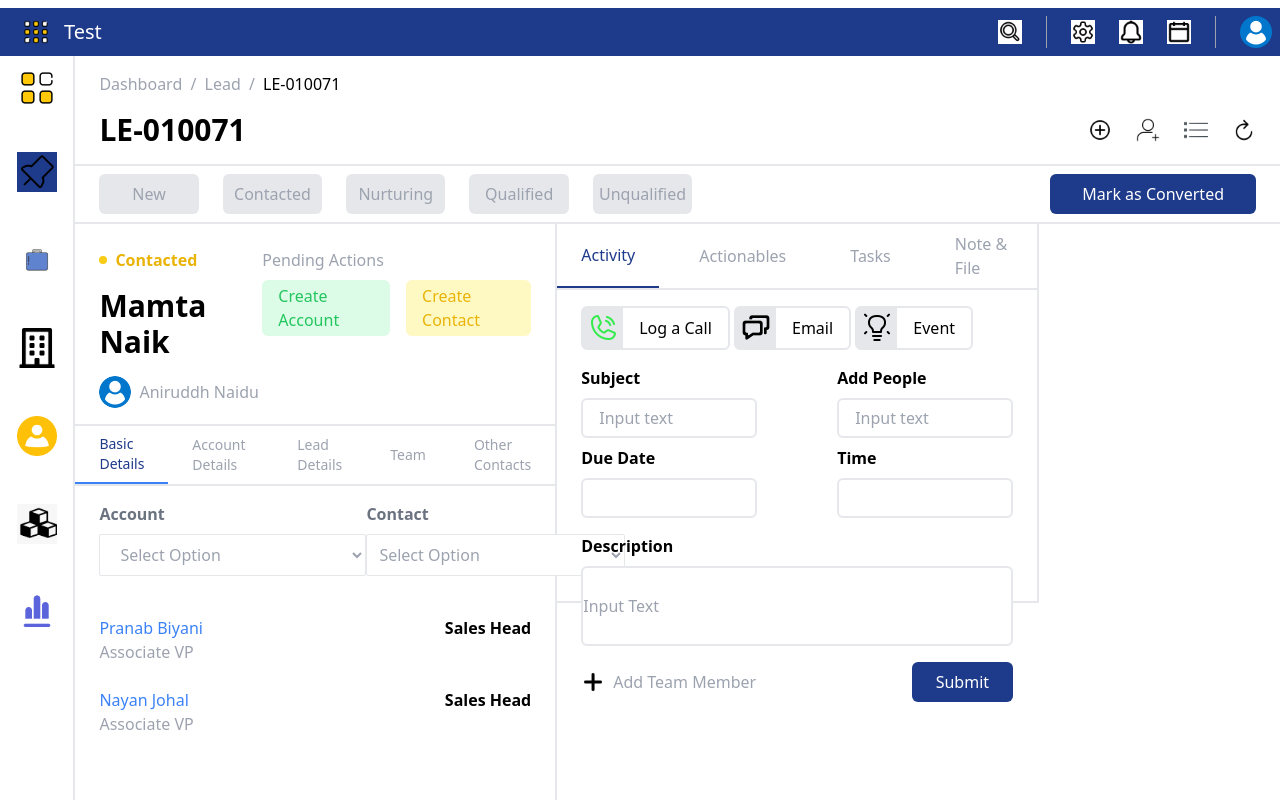
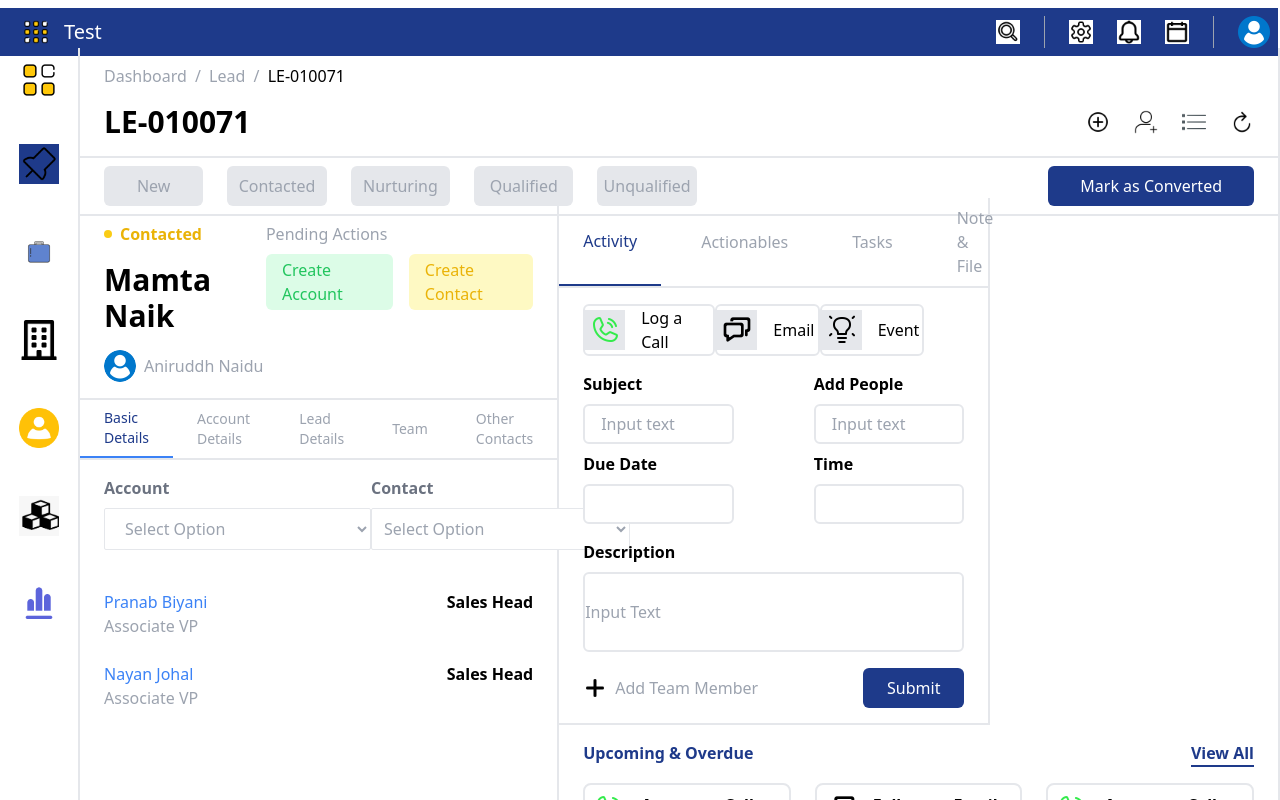
Before and after one commit to tanishq0421/Dashboard_assignment, a React (Vite) app: page / in a window 1280 px wide. Built offline with nearby package versions, Linux system fonts and the light colour scheme.

Commit message:
cards completed

```diff
--- a/src/components/activity.jsx
+++ b/src/components/activity.jsx
@@ -23,7 +23,7 @@ export const Activity = () => {
         },
     ];
     return (
-        <div className="w-full md:w-2/5 border-r-2 h-3/5 border-b-2">
+        <div className="w-full border-r-2 h-full border-b-2">
             <div className="flex flex-wrap md:flex-nowrap space-x-4 border-b-2 justify-start">
                 {tabs.map((tab, index) => {
                     const isSelected = selectedTab === tab;
@@ -101,7 +101,7 @@ export const Activity = () => {
                 <div className="text-black-500 text-md font-semibold mb-2">Description</div>
                 <input type="text" placeholder="Input Text" className="text-gray-400 border-gray border-2 rounded-md w-full h-20"/>
             </div>
-            <div className="flex flex-grow items-center justify-between mx-6 my-2">
+            <div className="flex flex-grow items-center justify-between mx-6 my-4">
                 <div className="flex flex-grow items-center space-x-2">
                     <img src={plusIcon} alt="plusIcon" className="h-6 w-6"/>
                     <div className="text-gray-400 text-md">Add Team Member</div>
--- /dev/null
+++ b/src/components/card.jsx
@@ -0,0 +1,33 @@
+import PropTypes from "prop-types";
+
+export const Card = ({ icon, eventName, startDate, startTime, endDate, endTime }) => {
+  return (
+    <div className="h-full w-full border-gray border-2 rounded-lg">
+      <div className="flex flex-grow space-x-4 border-gray border-b-2 px-2 py-2">
+        <img src={icon} alt="icon" className="h-8 w-8" />
+        <div className="text-black text-md font-semibold">{eventName}</div>
+      </div>
+      <div className="px-2 py-2 flex flex-grow justify-between">
+        <div className="space-y-2 pl-4">
+          <div className="text-black text-md font-semibold">Start</div>
+          <div className="text-gray-400 text-sm">{startDate}</div>
+          <div className="text-gray-400 text-sm">{startTime}</div>
+        </div>
+        <div className="space-y-2 pr-4">
+          <div className="text-black text-md font-semibold">End</div>
+          <div className="text-gray-400 text-sm">{endDate}</div>
+          <div className="text-gray-400 text-sm">{endTime}</div>
+        </div>
+      </div>
+    </div>
+  );
+};
+
+Card.propTypes = {
+  icon: PropTypes.string.isRequired, // The icon prop must be a string (URL to the image)
+  eventName: PropTypes.string.isRequired, // The eventName prop must be a string
+  startDate: PropTypes.string.isRequired, // The startDate prop must be a string
+  startTime: PropTypes.string.isRequired, // The startTime prop must be a string
+  endDate: PropTypes.string.isRequired, // The endDate prop must be a string
+  endTime: PropTypes.string.isRequired, // The endTime prop must be a string
+};
--- a/src/components/details.jsx
+++ b/src/components/details.jsx
@@ -25,7 +25,7 @@ export const Details = () => {
 
   const [selectedTab, setSelectedTab] = useState(tabs[0]);
   return (
-    <div className="w-2/5 h-full border-r-2">
+    <div className="w-full h-full border-r-2">
       <div className="flex px-6 pt-2 pb-4 justify-between border-b-2">
         <div className="flex flex-col space-y-4">
           <div className="flex items-center mt-4">
--- /dev/null
+++ b/src/components/events.jsx
@@ -0,0 +1,33 @@
+import { Card } from "./card";
+import { CardData } from "../utils/cardData";
+
+export const Event = () => {
+  return (
+    <div className="w-full px-6 py-4">
+      <div className="flex flex-grow justify-between">
+        <div className="text-blue-900 font-semibold text-md">
+          Upcoming & Overdue
+        </div>
+        <div className="text-blue-900 font-semibold text-md cursor-pointer border-blue-900 border-b-2">
+          View All
+        </div>
+      </div>
+      <div className="flex flex-grow space-x-6 justify-between w-full">
+        {CardData.map((card, index) => {
+          return (
+            <div key={index} className="my-4 w-3/5">
+              {" "}
+              <Card eventName={card.eventName}
+                    icon={card.icon}
+                    startDate={card.startDate}
+                    endDate={card.endDate}
+                    startTime={card.startTime}
+                    endTime={card.endTime}
+             />
+            </div>
+          );
+        })}
+      </div>
+    </div>
+  );
+};
--- /dev/null
+++ b/src/components/stageHistory.jsx
@@ -0,0 +1,5 @@
+export const StageHistory = () => {
+    return(
+        <div></div>
+    )
+}
--- a/src/components/tabs.jsx
+++ b/src/components/tabs.jsx
@@ -5,7 +5,7 @@ export const Tabs = () => {
     const [selectedTab, setSelectedTab] = useState(tabs[0]);
 
     return(
-        <div className="flex w-full justify-between px-6 py-2 border-b-2">
+        <div className="flex w-full px-6 py-2 border-b-2">
             <div className="flex w-full justify-between">
                 <div className="flex space-x-6">
                     {tabs.map((tab, index) => {
--- a/src/pages/home.jsx
+++ b/src/pages/home.jsx
@@ -3,22 +3,57 @@ import { Header } from "../components/header";
 import { Sidebar } from "../components/sidebar";
 import { Tabs } from "../components/tabs";
 import { Title } from "../components/title";
-import { Activity } from "../components/activity"
+import { Activity } from "../components/activity";
+import { Event } from "../components/events";
+import { StageHistory } from "../components/stageHistory";
 
 export const Home = () => {
   return (
-    <div className="h-screen overflow-hidden">
-      <div>
+    <div className="h-screen overflow-hidden flex flex-col">
+      {/* Header Section */}
+      <div className="h-[6%] w-[99.85%]">
         <Header />
       </div>
-      <div className="flex h-full">
-        <Sidebar />
-        <div className="w-full flex flex-col">
-          <Title />
-          <Tabs />
-          <div className="flex flex-grow">
-            <Details />
-            <Activity />
+
+      {/* Main Content */}
+      <div className="flex flex-grow h-[94%]">
+        {/* Sidebar */}
+        <div className="h-full">
+          <Sidebar />
+        </div>
+
+        {/* Content Section */}
+        <div className="w-[95.5%] h-full flex flex-col border-gray border-r-2">
+          {/* Title and Tabs */}
+          <div className="h-[20%]">
+            <Title />
+            <Tabs />
+          </div>
+
+          {/* Details and Additional Information */}
+          <div className="flex flex-grow h-full w-full">
+            {/* Details Section */}
+            <div className="w-[40%] h-full">
+              <Details />
+            </div>
+
+            {/* Activity, Stage History, and Events */}
+            <div className="w-[60%] h-full flex flex-col">
+              {/* Activity and Stage History */}
+              <div className="flex h-[70%]">
+                <div className="w-[60%] h-full">
+                  <Activity />
+                </div>
+                <div className="w-[40%] h-full">
+                  <StageHistory />
+                </div>
+              </div>
+
+              {/* Events Section */}
+              <div className="h-[30%] w-full">
+                <Event />
+              </div>
+            </div>
           </div>
         </div>
       </div>
--- /dev/null
+++ b/src/utils/cardData.js
@@ -0,0 +1,29 @@
+import phone from "./../assets/phone_call_icon.png";
+import email from "./../assets/messages_icon.png";
+
+export const CardData = [
+  {
+    eventName: "Arrange a Call",
+    icon : phone,
+    startTime: "12:00pm",
+    startDate: "27/08/24",
+    endTime: "01:00pm",
+    endDate: "27/08/24",
+  },
+  {
+    eventName: "Follow up Email",
+    icon :  email,
+    startTime: "12:00pm",
+    startDate: "27/08/24",
+    endTime: "",
+    endDate: "",
+  },
+  {
+    eventName: "Arrange a Call",
+    icon : phone,
+    startTime: "10:00am",
+    startDate: "28/08/24",
+    endTime: "10:30am",
+    endDate: "28/08/24",
+  },
+];
```
